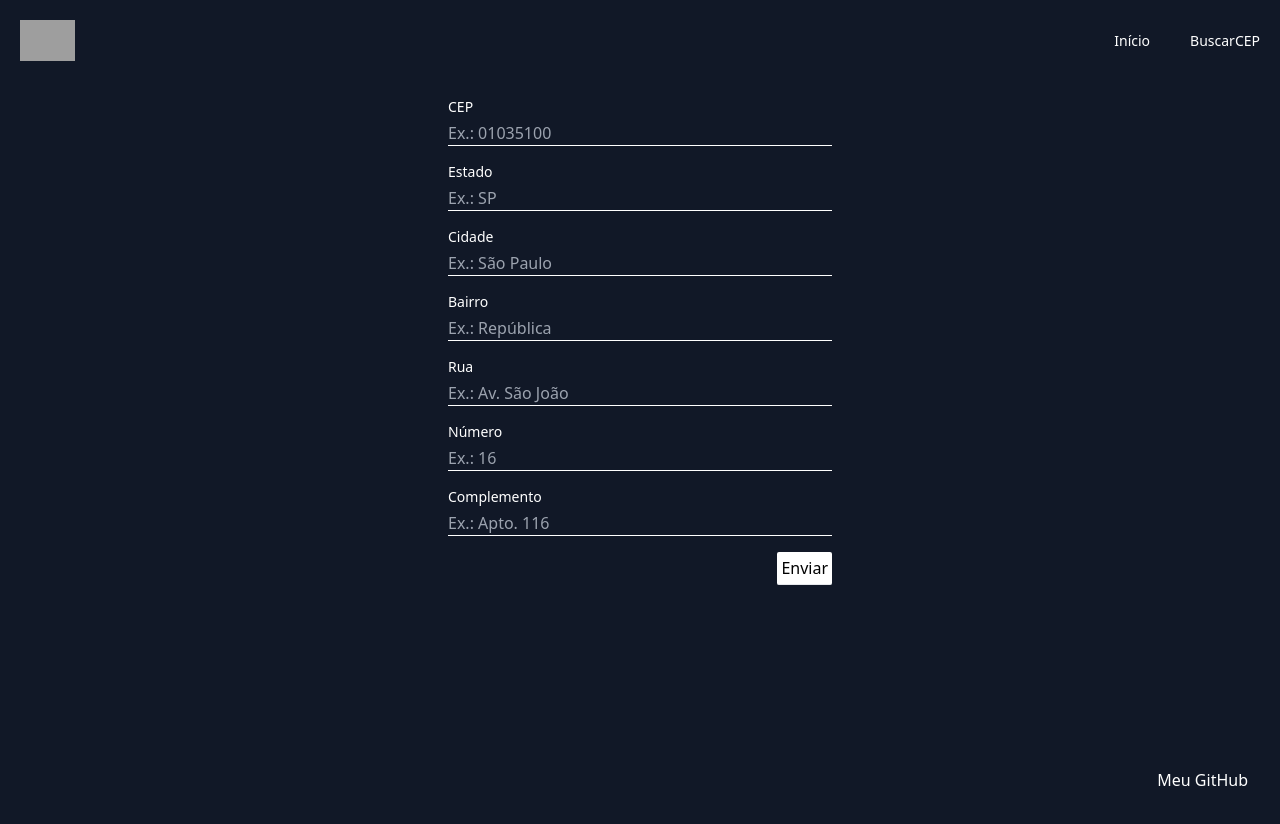
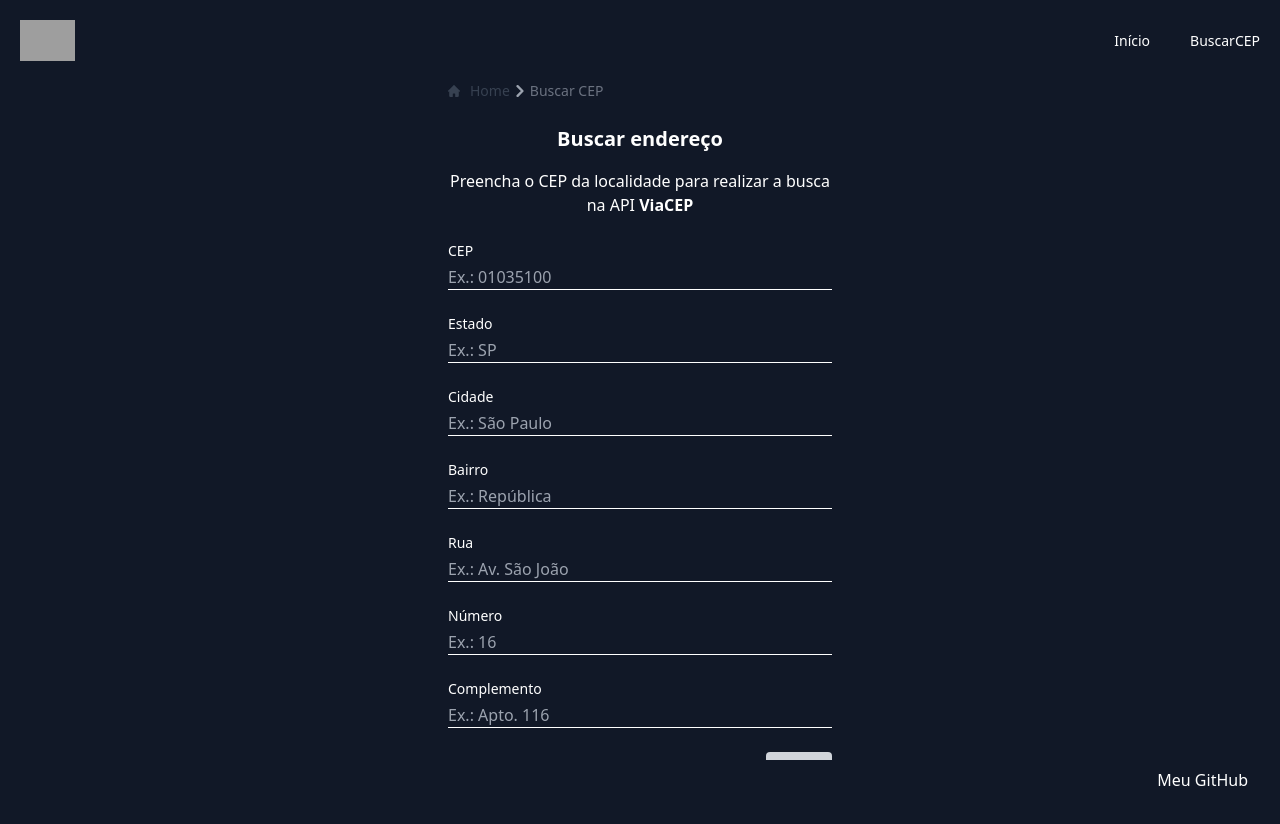
Before and after one commit to pzambao/nuxtjs-blog, a Nuxt app: page /Search-cep in a window 1280 px wide. Shown: the top 824 px of the page. Before the commit the page ends 800 px from the top, so only its background shows below. Built offline with nearby package versions, Linux system fonts and the light colour scheme; grey boxes are pictures that could not be loaded.

Commit message:
feat: breadcrumb, botao acessar formulario e ajustes

```diff
--- /dev/null
+++ b/components/breadcrumb/breadcrumb.vue
@@ -0,0 +1,62 @@
+<template>
+  <nav class="grid grid-cols-1 w-[70%] sm:w-[30%] justify-self-center mb-6" aria-label="Breadcrumb">
+    <ol class="inline-flex items-center ">
+      <li v-for="(item, index) in items" :key="index" class="inline-flex items-center">
+        <NuxtLink
+          v-if="!item.isCurrent"
+          :to="item.to"
+          class="inline-flex items-center text-sm font-medium text-gray-700 hover:text-blue-600 dark:text-gray-400 dark:hover:text-white"
+        >
+          <template v-if="index === 0">
+            <svg class="w-3 h-3 me-2.5" aria-hidden="true" xmlns="http://www.w3.org/2000/svg" fill="currentColor" viewBox="0 0 20 20">
+              <path d="m19.707 9.293-2-2-7-7a1 1 0 0 0-1.414 0l-7 7-2 2a1 1 0 0 0 1.414 1.414L2 10.414V18a2 2 0 0 0 2 2h3a1 1 0 0 0 1-1v-4a1 1 0 0 1 1-1h2a1 1 0 0 1 1 1v4a1 1 0 0 0 1 1h3a2 2 0 0 0 2-2v-7.586l.293.293a1 1 0 0 0 1.414-1.414Z" />
+            </svg>
+          </template>
+          {{ item.label }}
+        </NuxtLink>
+
+        <span
+          v-else
+          class="text-sm font-medium text-gray-500 dark:text-gray-400"
+        >
+          {{ item.label }}
+        </span>
+
+        <svg
+          v-if="index < items.length - 1"
+          class="rtl:rotate-180 w-3 h-3 text-gray-400 mx-1"
+          aria-hidden="true"
+          xmlns="http://www.w3.org/2000/svg"
+          fill="none"
+          viewBox="0 0 6 10"
+        >
+          <path
+            stroke="currentColor"
+            stroke-linecap="round"
+            stroke-linejoin="round"
+            stroke-width="2"
+            d="m1 9 4-4-4-4"
+          />
+        </svg>
+      </li>
+    </ol>
+  </nav>
+</template>
+
+<script lang="ts" setup>
+import { PropType } from 'vue'
+
+interface BreadcrumbItem {
+  label: string;
+  to: string;
+  isCurrent?: boolean;
+}
+
+// Definindo a prop para o componente
+const props = defineProps({
+  items: {
+    type: Array as PropType<BreadcrumbItem[]>,
+    required: true
+  }
+})
+</script>
--- a/components/navbar/commons/NavbarMenu.vue
+++ b/components/navbar/commons/NavbarMenu.vue
@@ -2,7 +2,7 @@
   <div
     :class="[
       isVisible ? 'flex' : 'invisible',
-      'fixed inset-0 w-full h-full bg-black bg-opacity-40 backdrop-blur-sm md:hidden text-white px-8'
+      'fixed inset-0 w-full h-full bg-black bg-opacity-40 backdrop-blur-sm md:hidden text-white'
     ]"
   >
     <div class="w-full h-full bg-h-blue-900 shadow-md py-4 px-5">
--- a/pages/Search-cep.vue
+++ b/pages/Search-cep.vue
@@ -1,7 +1,16 @@
 <template>
   <div class="items-center justify-center bg-gray-900 h-screen w-full pb-8">
     <Navbar />
-    <form class="grid grid-cols-1 gap-4 w-[70%] sm:w-[30%] pt-4 justify-self-center text-white " @submit.prevent="handleSubmit">
+    <Breadcrumb :items="breadcrumbItems" />
+    <div class="grid grid-cols-1 w-[70%] sm:w-[30%] pb-2 justify-self-center text-white">
+      <h1 class="mb-4 text-xl text-center">
+        <b>Buscar endereço</b>
+      </h1>
+      <p class="text-center">
+        Preencha o CEP da localidade para realizar a busca na API <b>ViaCEP</b>
+      </p>
+    </div>
+    <form class="grid grid-cols-1 gap-6 w-[70%] sm:w-[30%] pt-4 pb-16 justify-self-center text-white " @submit.prevent="handleSubmit">
       <div>
         <label for="cep" class="block text-sm font-medium text-left mb-1">CEP</label>
         <input
@@ -80,7 +89,7 @@
       </div>
 
       <div class="text-right">
-        <button type="submit" class="bg-white text-black p-1 border-b rounded-sm ">
+        <button type="submit" class="bg-gray-300 hover:bg-gray-400 text-gray-800 font-bold py-1 px-2 rounded inline-flex items-center">
           Enviar
         </button>
       </div>
@@ -93,6 +102,12 @@
 import { ref } from 'vue'
 import axios from 'axios'
 import Swal from 'sweetalert2'
+import Breadcrumb from '@/components/breadcrumb/breadcrumb.vue'
+
+const breadcrumbItems = [
+  { label: 'Home', to: '/' },
+  { label: 'Buscar CEP', to: '/buscar-cep', isCurrent: true }
+]
 
 interface CepValues {
   cep: string;
@@ -137,7 +152,6 @@ const fetchCepData = async (cep: string) => {
   }
 }
 
-
 const checkCep = () => {
   form.value.cep = form.value.cep.replace(/\D/g, '').slice(0, 8)
 
--- a/pages/index.vue
+++ b/pages/index.vue
@@ -8,6 +8,9 @@
       <p class="text-center">
         Formulário para busca de endereço através do cep utilizando <b>NuxtJS</b>, <b>Typescript</b> e <b>TailwindCSS</b>
       </p>
+      <NuxtLink to="/search-cep/" class="bg-gray-300 hover:bg-gray-400 text-gray-800 font-bold mt-8 py-1 px-4 rounded inline-flex items-center">
+        <span>Acessar Formulário</span>
+      </NuxtLink>
     </div>
     <Footer />
   </div>
```
